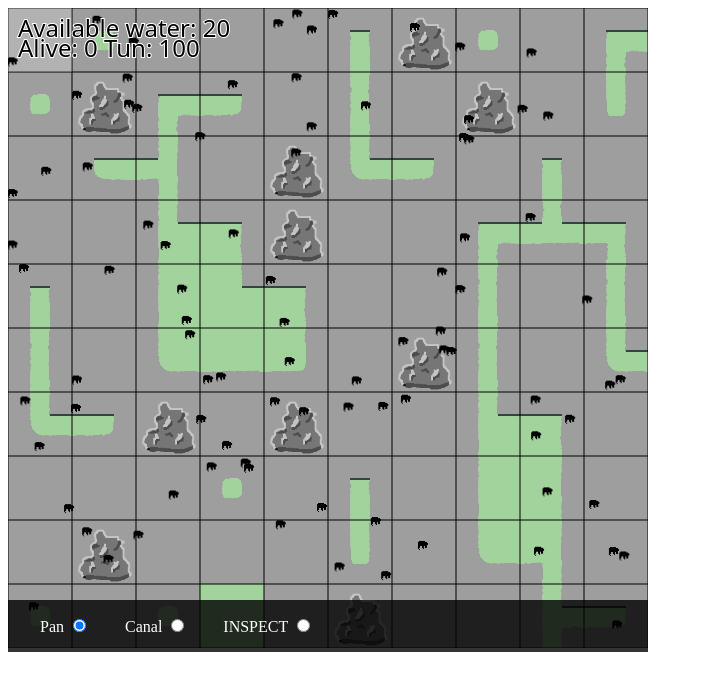
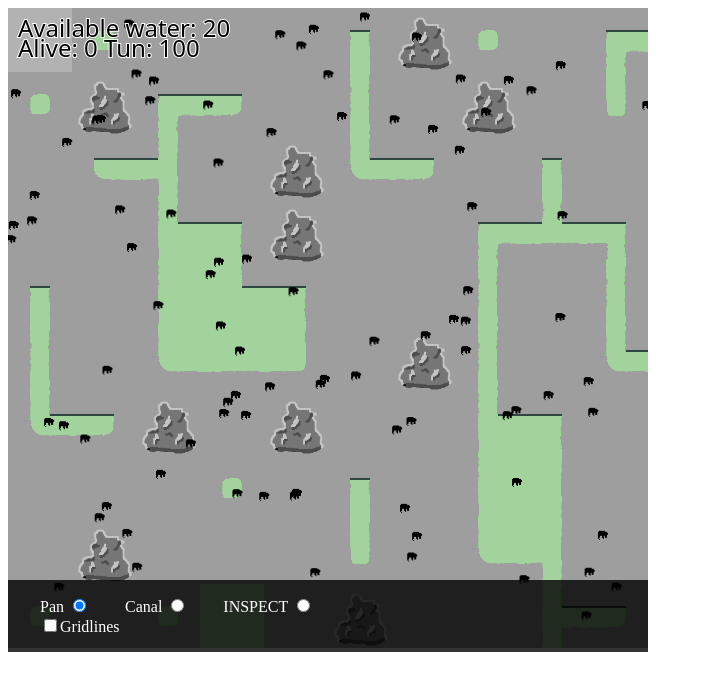
Before and after one commit to What-Guns/tardigrame, a website with bundled scripts: page index.html in a window 1280 px wide. Shown: the whole page, without its empty margins (0-703 px from the left). Built offline with nearby package versions, Linux system fonts and the light colour scheme.

Commit message:
Add debug and also make the canvas bigger than before

```diff
--- a/grid.ts
+++ b/grid.ts
@@ -11,6 +11,7 @@ export class Grid {
 
   readonly xPixelsPerCell = 64;
   readonly yPixelsPerCell = 64;
+  drawGridLines = false;
 
   constructor(readonly game: Game, readonly rows: number, readonly columns: number) {
     this.rows = rows;
@@ -142,11 +143,10 @@ export class Grid {
       }
     }
 
-    const drawGridLines = true; // Put this as a Game-level config option?
     ctx.strokeStyle = 'black';
     ctx.lineWidth = 1;
     ctx.beginPath();
-    if(drawGridLines) {
+    if(this.drawGridLines) {
       for(let x = firstVisibleColumn; x < lastVisibleColumn; x++) {
         ctx.moveTo(x * this.xPixelsPerCell, 0)
         ctx.lineTo(x * this.xPixelsPerCell, this.rows * this.yPixelsPerCell)
--- a/index.html
+++ b/index.html
@@ -24,6 +24,9 @@
           INSPECT
           <input data-tool-input type="radio" name="tool" value="DEBUG_INSPECT_TARDIGRADE" autocomplete="off"/>
         </label>
+        <div>
+          <input type="checkbox" data-debug value="GRIDLINES">Gridlines</input>
+        </div>
       </div>
     </div>
   </body>
--- a/index.ts
+++ b/index.ts
@@ -2,6 +2,8 @@ import {Game, Tool} from './game.js';
 import {isLoaded} from './loader.js';
 
 let lastTick = 0;
+
+type Debug = 'GRIDLINES';
 
 async function startTheGameAlready() {
   console.log('Waiting for everything to load');
@@ -30,6 +32,19 @@ async function startTheGameAlready() {
       game.tool = control.value as Tool;
     });
   }
+
+  const debugControls = Array.from(
+    document.querySelectorAll<HTMLInputElement>('[data-debug]'));
+
+  for(const debug of debugControls) {
+    debug.addEventListener('change', () => {
+      switch(debug.value as Debug) {
+        case 'GRIDLINES':
+          game.grid.drawGridLines = !game.grid.drawGridLines;
+          break;
+      }
+    })
+  }
 }
 
 startTheGameAlready();
```
